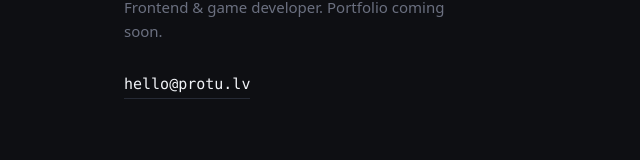
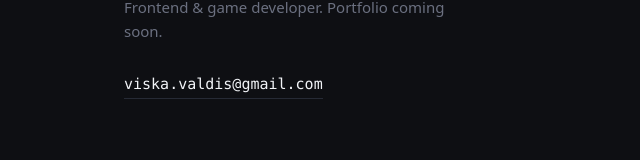
Before and after one commit to Opscury/protu.lv, a React (Vite) app: page / in a window 1280 px wide. Shown: the part 403-563 px from the top of the page, without its empty margins (172-812 px from the left). Built offline with nearby package versions, Linux system fonts and the light colour scheme.

Commit message:
Update contact email

```diff
--- a/src/App.tsx
+++ b/src/App.tsx
@@ -49,7 +49,7 @@ function App() {
       </p>
 
       <a className="contact" href="mailto:hello@protu.lv">
-        hello@protu.lv
+        viska.valdis@gmail.com
       </a>
 
       <p className="foot">Valdis Viška · Latvija</p>
```
